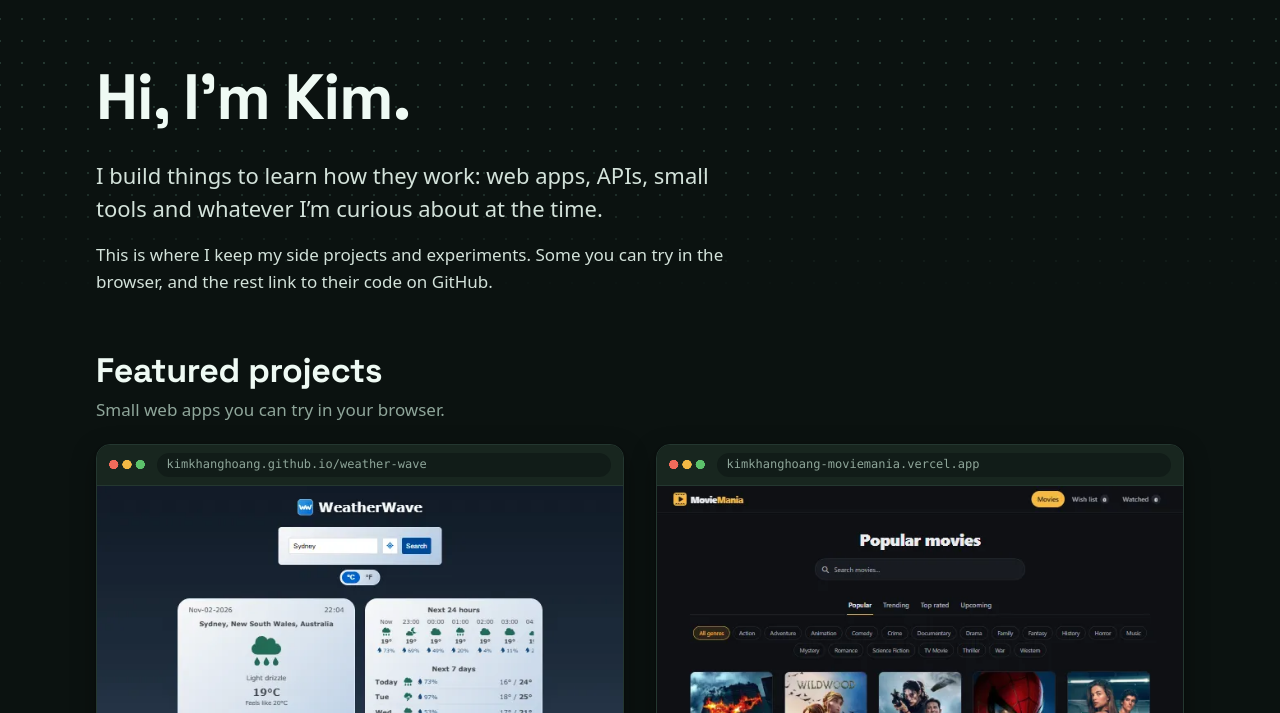
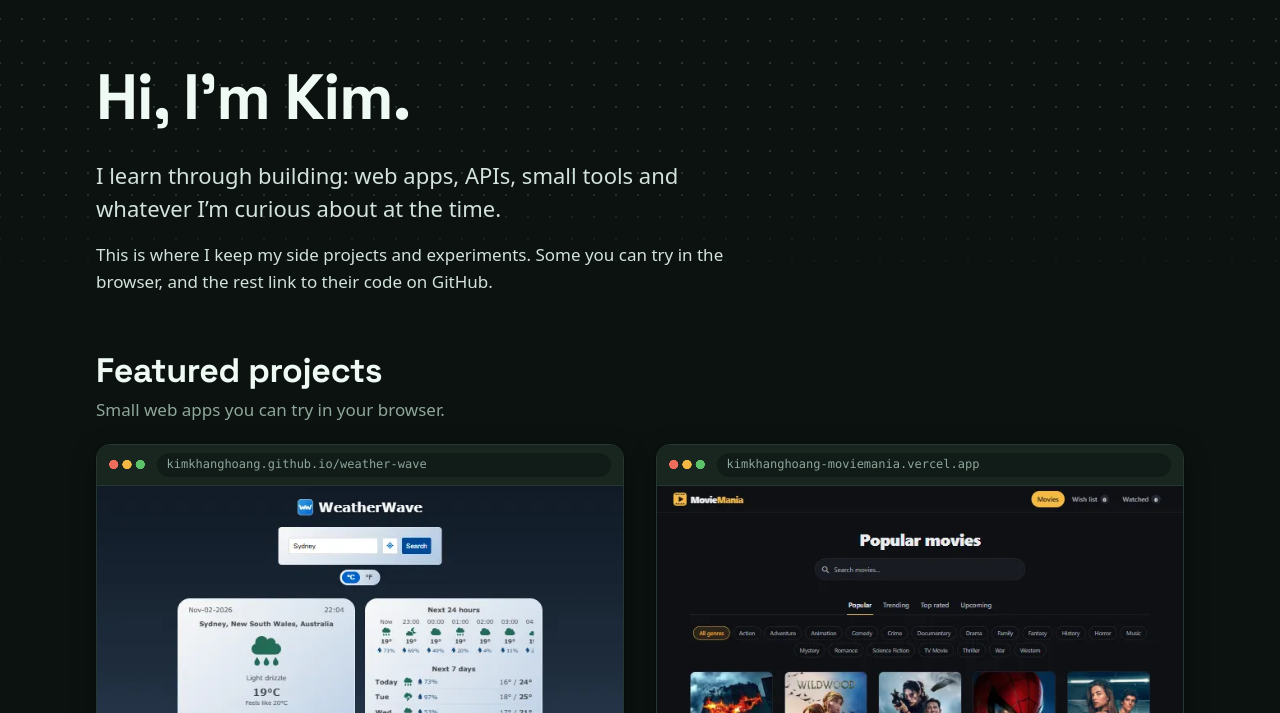
Before and after one commit to KimKhangHoang/portfolio, a plain HTML site: page index.html in a window 1280 px wide. Shown: the part 87-800 px from the top of the page. Drawn offline with Linux system fonts and the light colour scheme.

Commit message:
docs: reword the intro lead around learning through building

```diff
--- a/index.html
+++ b/index.html
@@ -124,8 +124,8 @@
         <div class="container">
           <h1 id="intro-title">Hi, I’m Kim.</h1>
           <p class="intro__lead">
-            I build things to learn how they work: web apps, APIs, small tools
-            and whatever I’m curious about at the time.
+            I learn through building: web apps, APIs, small tools and
+            whatever I’m curious about at the time.
           </p>
           <p class="intro__text">
             This is where I keep my side projects and experiments. Some you can
```
